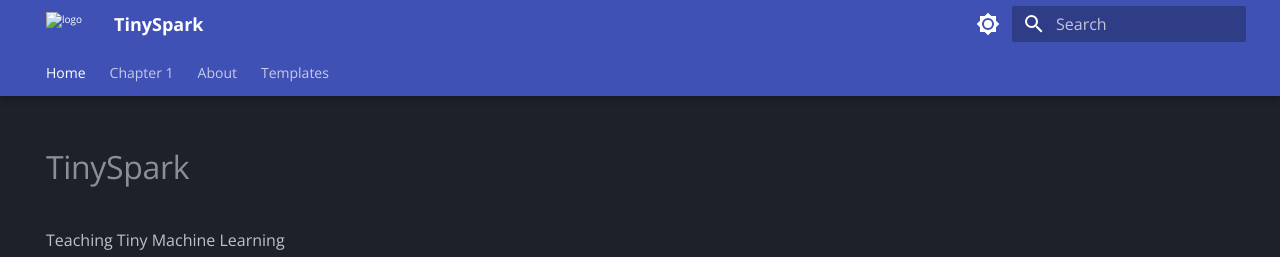
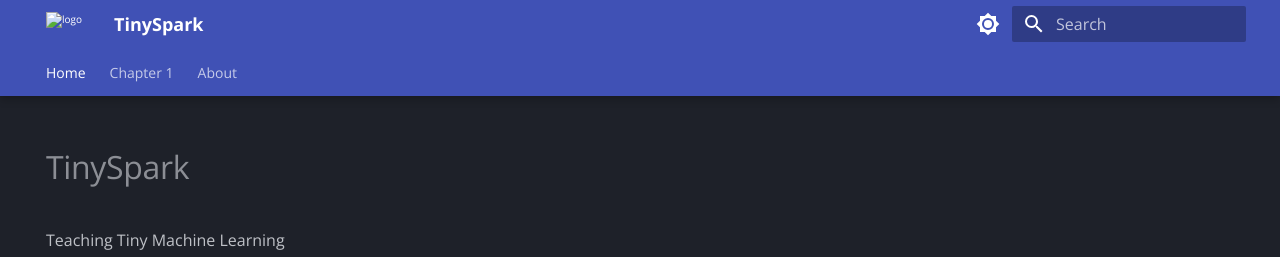
Before and after one commit to j-siderius/TinySpark, an MkDocs documentation site: the page built from docs/index.md, in a window 1280 px wide. Shown: the top 257 px of the page. Built offline with MkDocs 1.6.1 and Material for MkDocs 9.7.7, drawn with Linux system fonts in a browser that asks for light colours; a script that is not in the unit is left out.

Commit message:
changed Template page visibility

```diff
--- a/mkdocs.yml
+++ b/mkdocs.yml
@@ -130,4 +130,3 @@ nav:
   - About:
     - Project: about/project.md
     - License: about/license.md
-  - Templates: templates.md
```
